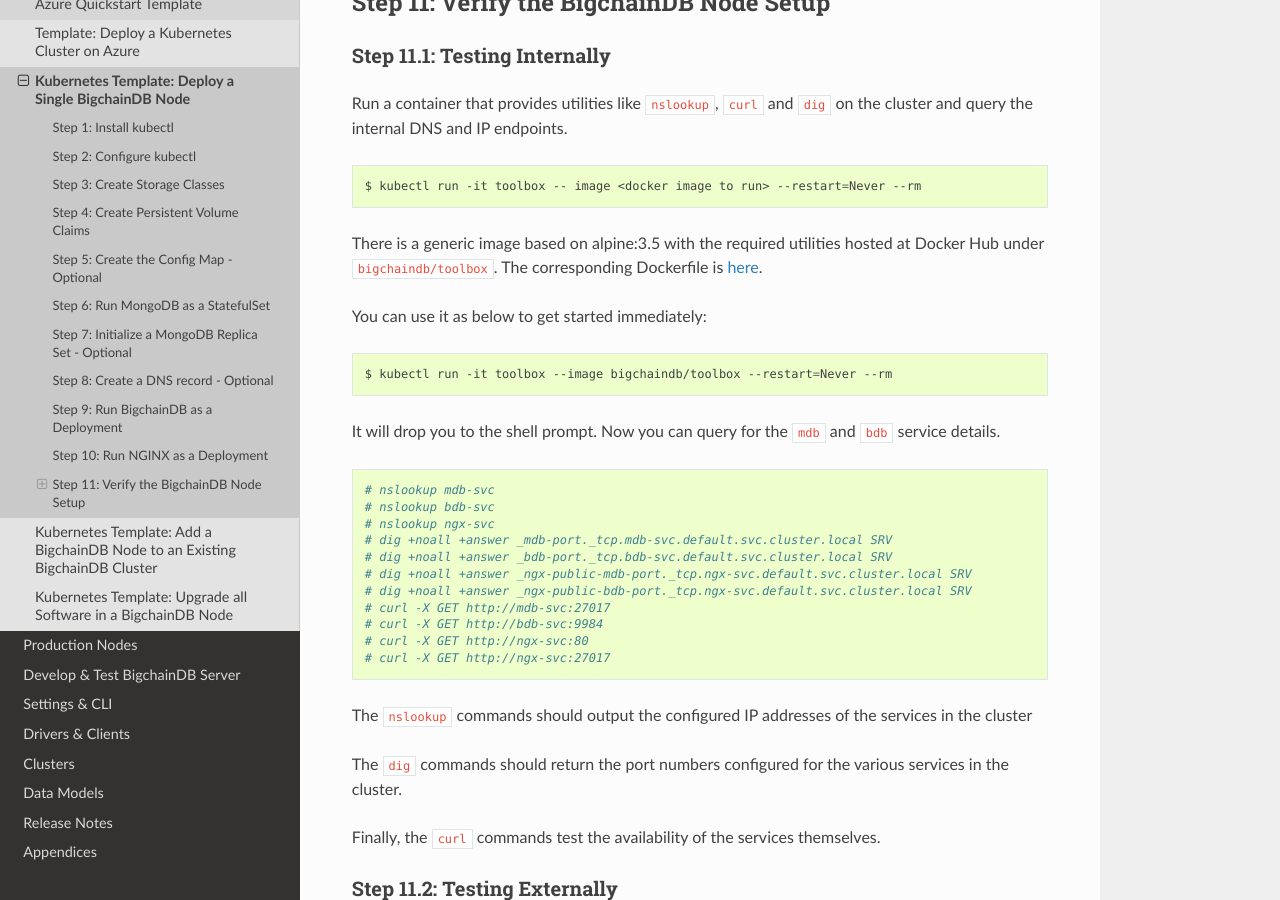
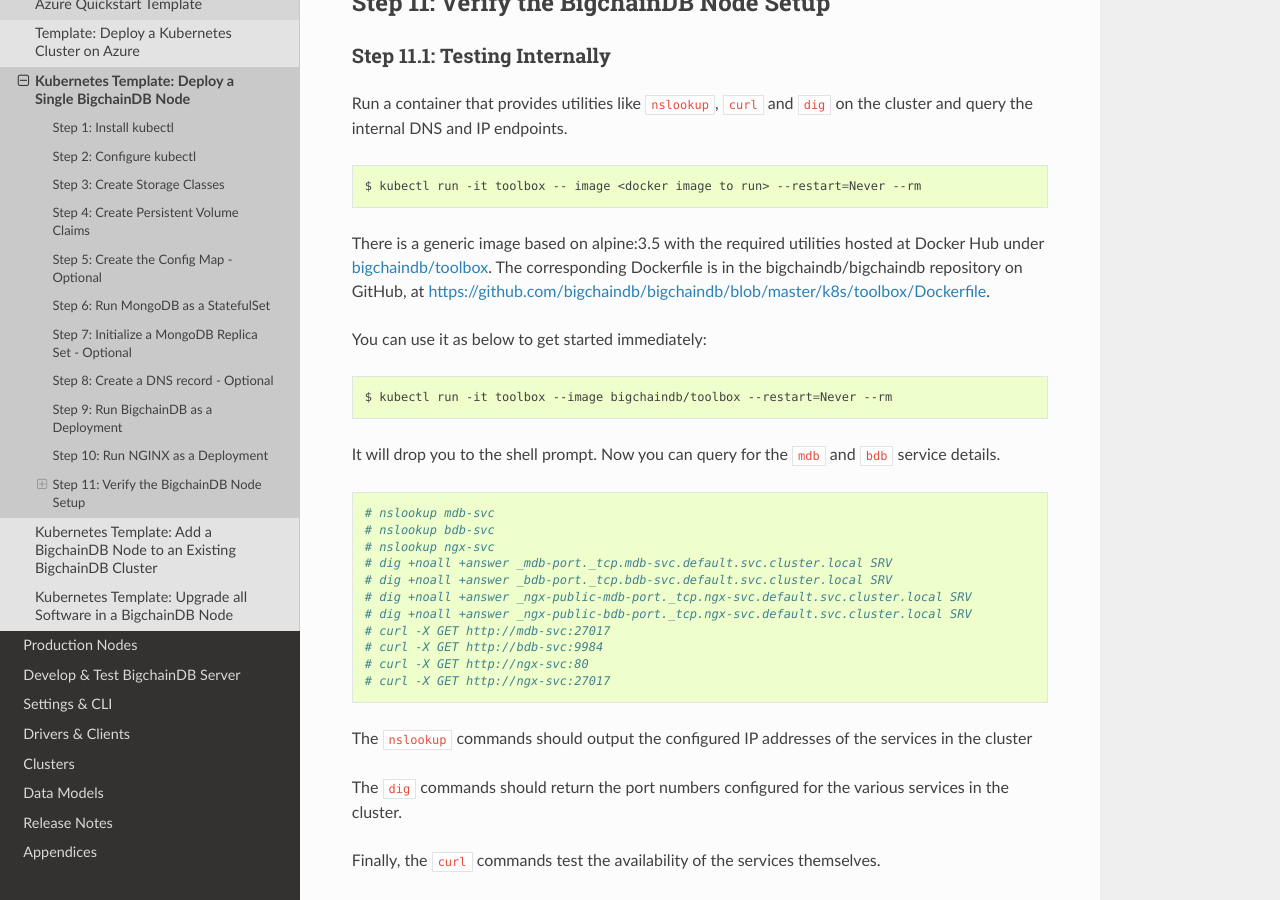
Before and after one commit to bigchaindb/bigchaindb, a Sphinx documentation site: the page built from docs/server/source/cloud-deployment-templates/node-on-kubernetes.rst, in a window 1280 px wide and 900 px high, scrolled down 7325 px. Built offline with Sphinx 7.4.7 and the Read the Docs theme 2.0.0, drawn with Linux system fonts in a browser that asks for light colours; pages that are not in the unit, such as notebooks, are missing from menus.

Commit message:
repaired problematic kubernetes hyperlinks

```diff
--- a/docs/server/source/cloud-deployment-templates/node-on-kubernetes.rst
+++ b/docs/server/source/cloud-deployment-templates/node-on-kubernetes.rst
@@ -157,7 +157,7 @@
 
 This step is required only if you are planning to set up multiple
 `BigchainDB nodes
-<https://docs.bigchaindb.com/en/latest/terminology.html#node>`_.
+<https://docs.bigchaindb.com/en/latest/terminology.html>`_.
 
 MongoDB reads the local ``/etc/hosts`` file while bootstrapping a replica set
 to resolve the hostname provided to the ``rs.initiate()`` command. It needs to
@@ -268,7 +268,7 @@
 
 This step is required only if you are planning to set up multiple
 `BigchainDB nodes
-<https://docs.bigchaindb.com/en/latest/terminology.html#node>`_.
+<https://docs.bigchaindb.com/en/latest/terminology.html>`_.
 
 
 Login to the running MongoDB instance and access the mongo shell using:
@@ -315,7 +315,7 @@
 
 This step is required only if you are planning to set up multiple
 `BigchainDB nodes
-<https://docs.bigchaindb.com/en/latest/terminology.html#node>`_.
+<https://docs.bigchaindb.com/en/latest/terminology.html>`_.
 
 **Azure.** Select the current Azure resource group and look for the ``Public IP``
 resource. You should see at least 2 entries there - one for the Kubernetes
@@ -426,9 +426,8 @@
    $ kubectl run -it toolbox -- image <docker image to run> --restart=Never --rm
 
 There is a generic image based on alpine:3.5 with the required utilities
-hosted at Docker Hub under ``bigchaindb/toolbox``.
-The corresponding Dockerfile is `here
-<https://github.com/bigchaindb/bigchaindb/k8s/toolbox/Dockerfile>`_.
+hosted at Docker Hub under `bigchaindb/toolbox <https://hub.docker.com/r/bigchaindb/toolbox/>`_.
+The corresponding Dockerfile is in the bigchaindb/bigchaindb repository on GitHub, at `https://github.com/bigchaindb/bigchaindb/blob/master/k8s/toolbox/Dockerfile <https://github.com/bigchaindb/bigchaindb/blob/master/k8s/toolbox/Dockerfile>`_.
 
 You can use it as below to get started immediately:
 
```
Also changed, not shown: docs/server/source/cloud-deployment-templates/upgrade-on-kubernetes.rst (+4 -4 lines).
